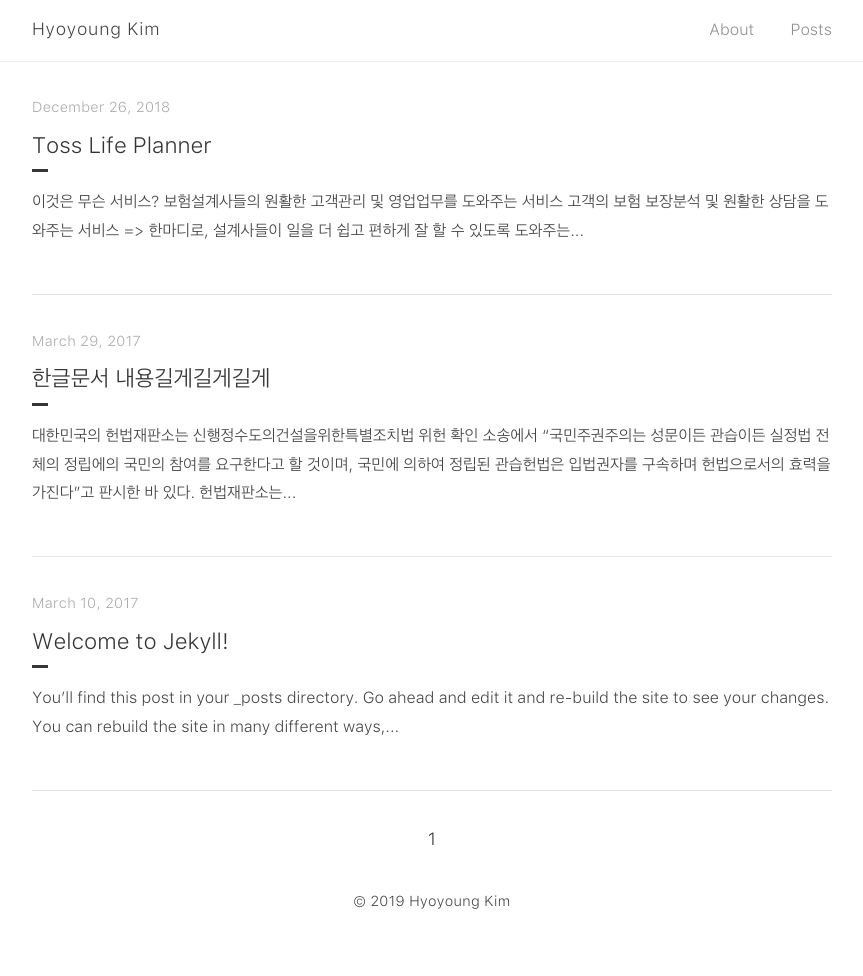
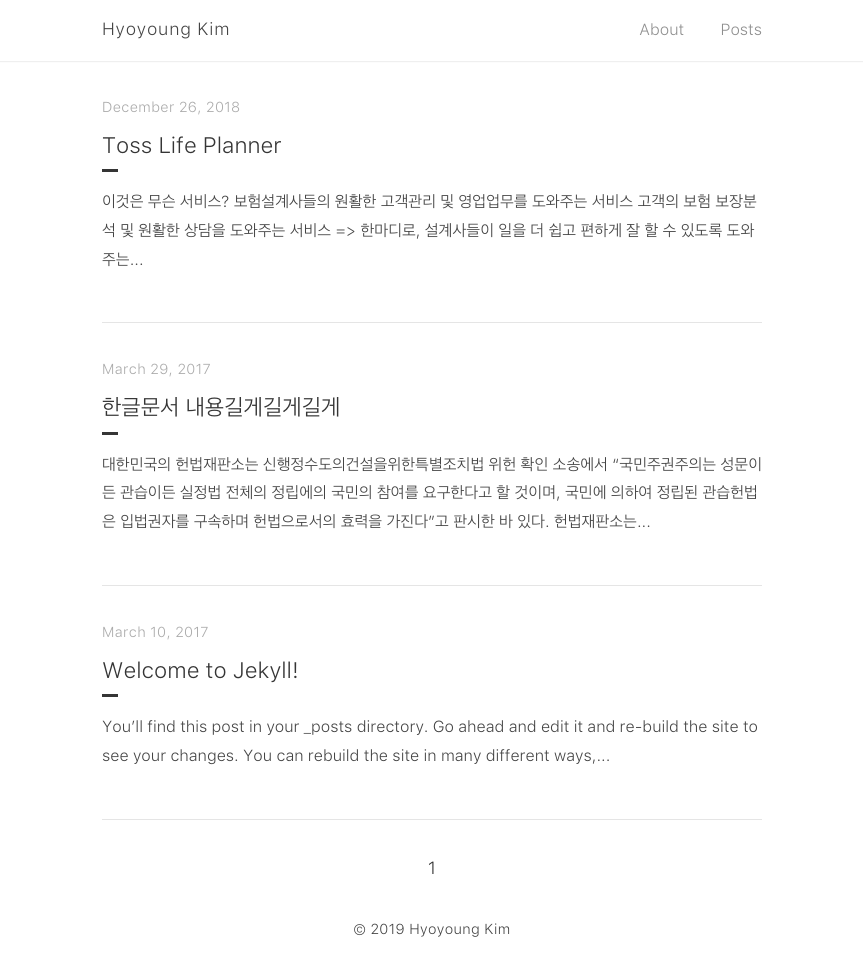
Before and after one commit to hyngkm/hyngkm.github.io, a Jekyll site: the page built from index.html, in a window 1280 px wide. Shown: the whole page, without its empty margins (208-1071 px from the left). Built offline with Jekyll 4.4.1, drawn with Linux system fonts in a browser that asks for light colours; the list of posts is cut into pages by our own code; before the commit the page ends 947 px from its top, so only the background shows below that.

Commit message:
Update _layout.scss

```diff
--- a/_sass/tale/_layout.scss
+++ b/_sass/tale/_layout.scss
@@ -9,7 +9,7 @@
 .nav-container {
   display: block;
   margin: 0 auto;
-  max-width: 800px;
+  max-width: 660px;
   width: 88%;
 }
 
```
